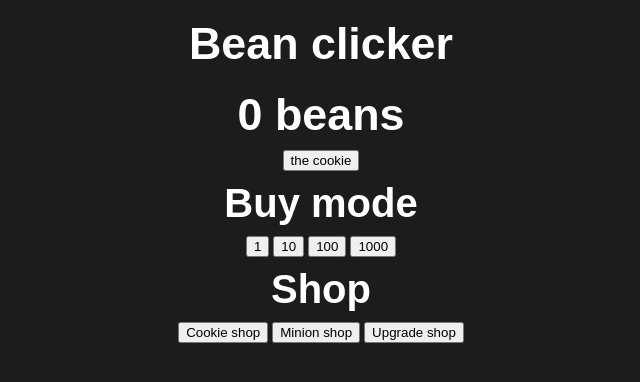
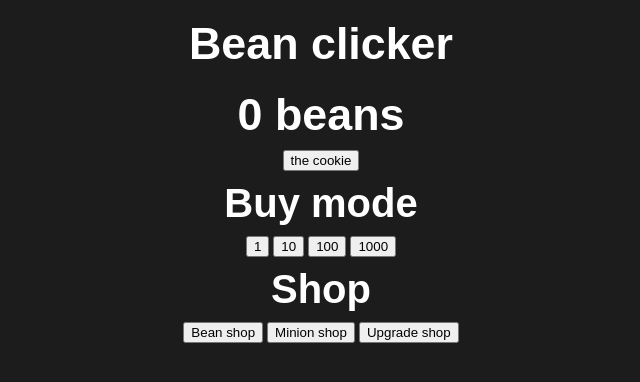
Before and after one commit to Sheep26/Bean-clicker, an Electron app: page index.html in a window 1200 px wide. Shown: the full height of the page, 287-927 px from the left. Drawn offline with Linux system fonts and the light colour scheme.

Commit message:
Update index.html

```diff
--- a/index.html
+++ b/index.html
@@ -65,7 +65,7 @@
       <button onclick="setbuyamount(1)">1</button> <button onclick="setbuyamount(10)">10</button> <button onclick="setbuyamount(100)">100</button> <button onclick="setbuyamount(1000)">1000</button>
       <br>
       <h1 style="font-size: 40px;">Shop</h1>
-      <button onclick="cheese121()">Cookie shop</button> <button onclick="cheese1212()">Minion shop</button> <button onclick="cheese12121()">Upgrade shop</button><br><br>
+      <button onclick="cheese121()">Bean shop</button> <button onclick="cheese1212()">Minion shop</button> <button onclick="cheese12121()">Upgrade shop</button><br><br>
       <div id="Cookieshop" style="display: none">
         <button onclick="cursors()"><labal id = "cursorbuynum">1</labal> cursor <labal id="cursorcostnum">15</labal> beans</button>
         <label id="cursors" class="clicker25">0</label>
```
